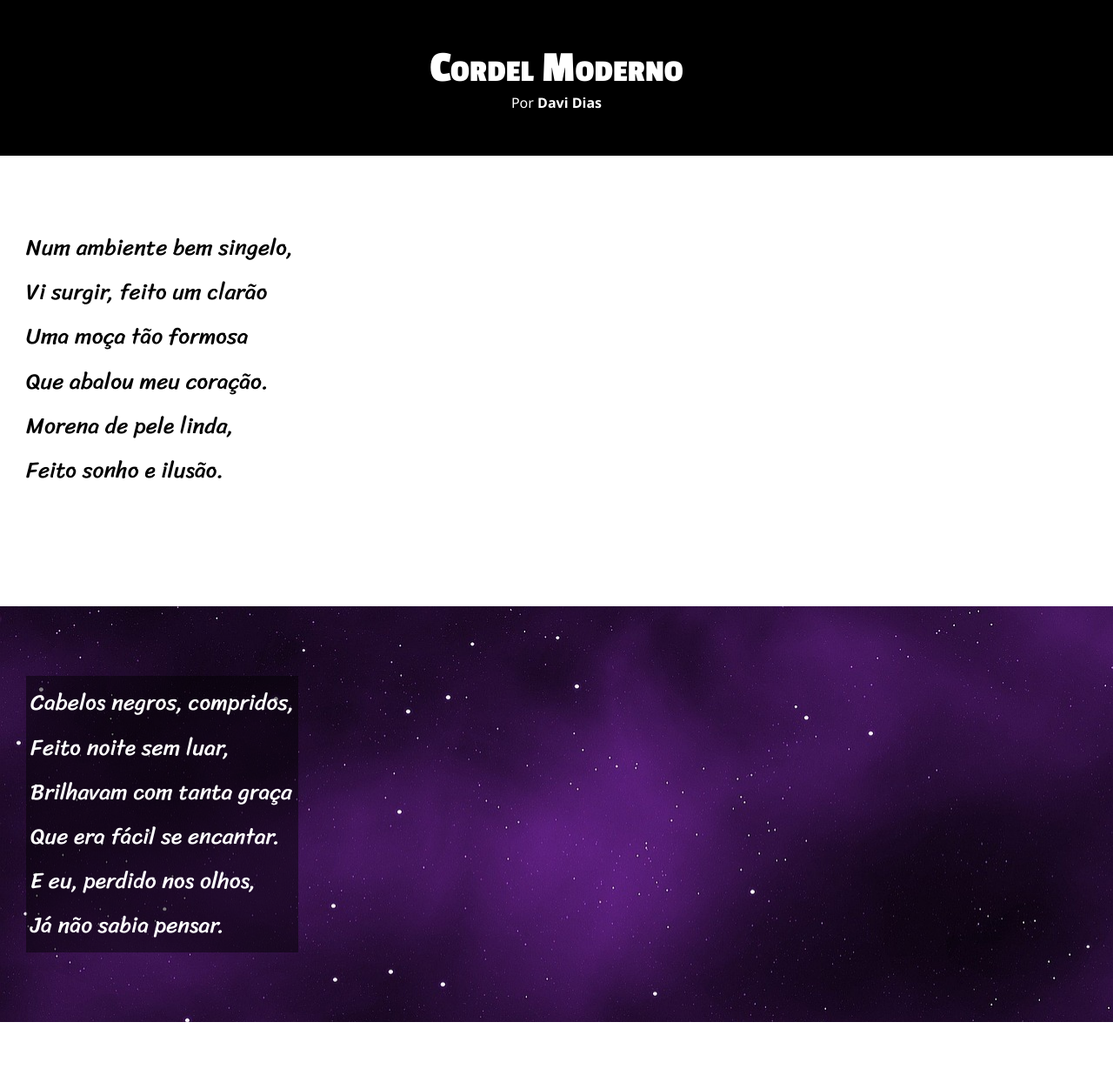
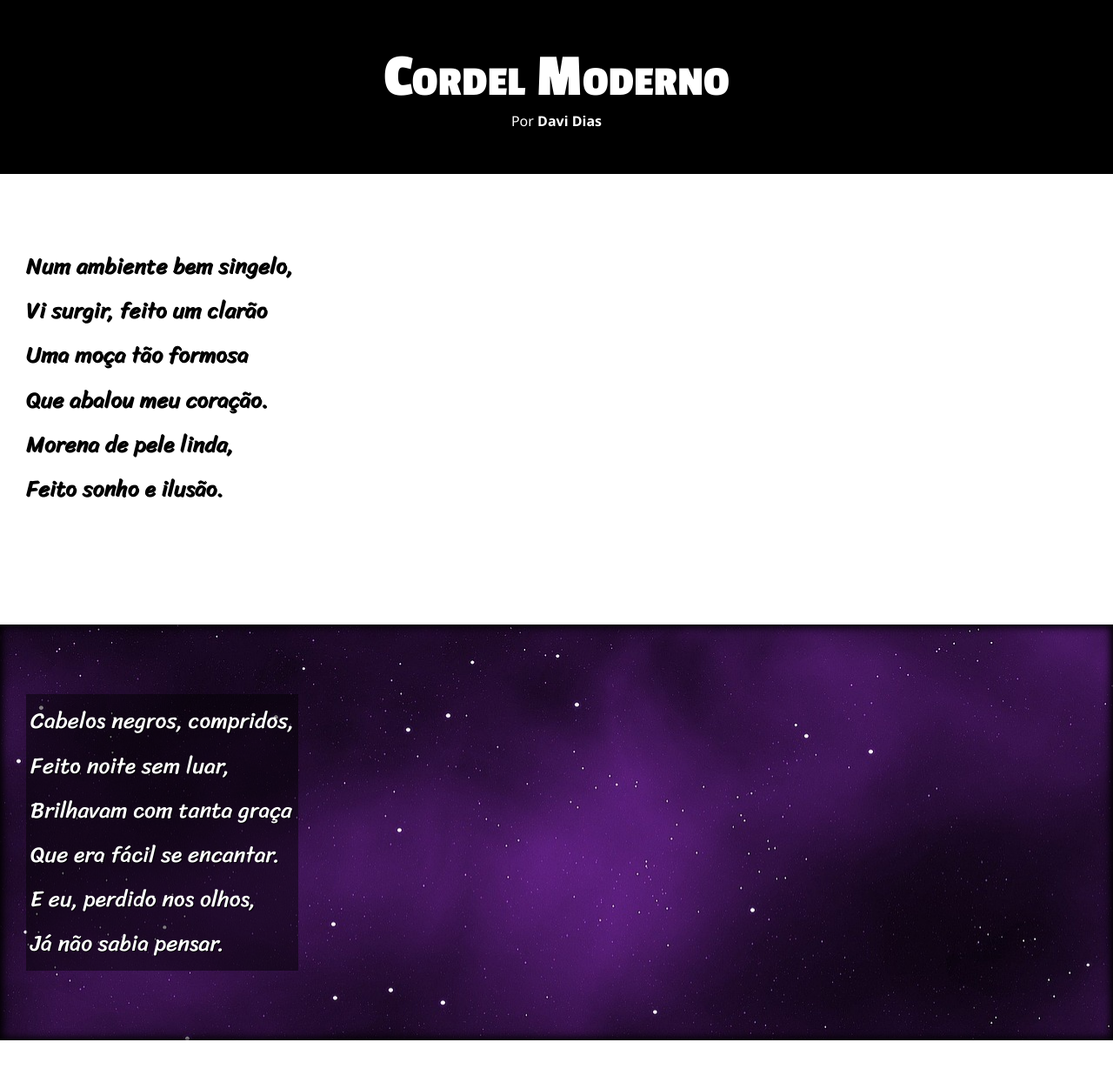
Before and after one commit to davirodriguesdias/projeto-cordel, a plain HTML site: page index.html in a window 1280 px wide. Shown: the top 1252 px of the page at 87% size. Drawn offline with Linux system fonts and the light colour scheme.

Commit message:
Site cordel finalizado

```diff
--- a/style.css
+++ b/style.css
@@ -26,14 +26,15 @@ h1 {
     font-variant: small-caps;
     padding-top: 50px;
     font-family: var(--fonte02);
-    font-size: 4vw;
+    font-size: 5.5vw;
 
 }
 
 header p {
     padding-bottom: 50px;
     font-size: 1em;
-    font-family:var(--fonte01)
+    font-family:var(--fonte01);
+
 
 
 
@@ -76,6 +77,7 @@ main pre {
     font-family: var(--fonte03);
     white-space: pre-line;
     padding-bottom: 2em;
+    text-shadow: 1px 1px 0px black;
 
 
 }
@@ -91,10 +93,13 @@ section {
     color: black;
 
 
+
 }
 
 .fundo {
     color: white;
+
+    box-shadow: inset 0px 0px 10px 3px black;
 }
 
 
```
